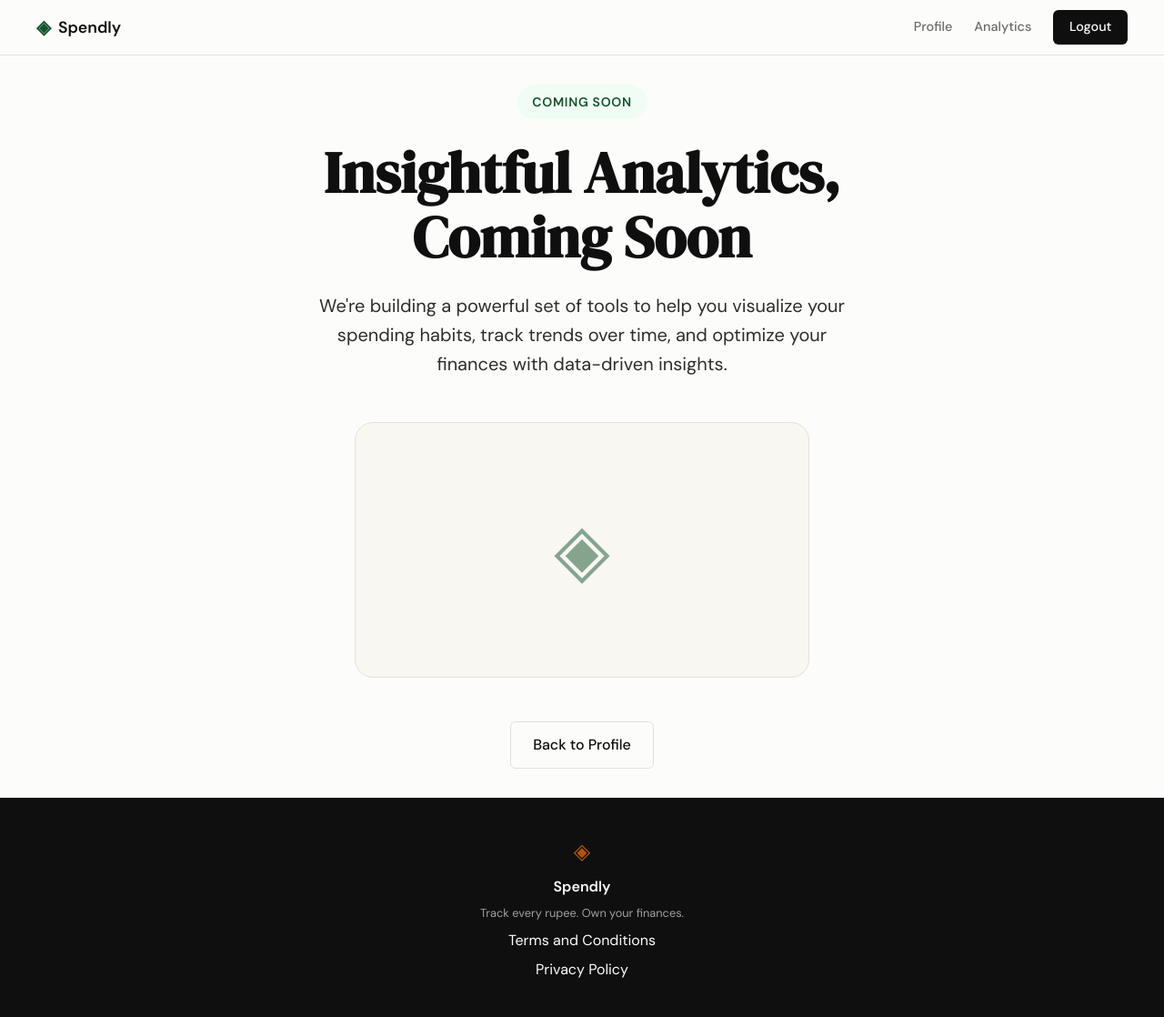
After one commit to subh3105-cmyk/spendly, a Flask app: page /analytics in a window 1280 px wide. The commit adds this page. Shown: the whole page at 91% size. Run offline with Flask 3, Linux system fonts and the light colour scheme; a user stored in the database is signed in.

Commit message:
Save current progress before starting add-expense feature

```diff
--- a/app.py
+++ b/app.py
@@ -164,6 +164,12 @@ def profile():
     )
 
 
+@app.route("/analytics")
+@login_required
+def analytics():
+    return render_template("analytics.html")
+
+
 @app.route("/expenses/add")
 def add_expense():
     return "Add expense — coming in Step 7"
--- /dev/null
+++ b/templates/analytics.html
@@ -0,0 +1,105 @@
+{% extends "base.html" %}
+
+{% block title %}Analytics — Spendly{% endblock %}
+
+{% block head %}
+<style>
+    .analytics-coming-soon {
+        display: flex;
+        flex-direction: column;
+        align-items: center;
+        justify-content: center;
+        text-align: center;
+        min-height: 70vh;
+        max-width: 800px;
+        margin: 0 auto;
+        padding: 2rem;
+    }
+
+    .badge {
+        display: inline-block;
+        padding: 0.5rem 1rem;
+        background-color: var(--accent-light);
+        color: var(--accent);
+        font-family: var(--font-body);
+        font-weight: 600;
+        font-size: 0.875rem;
+        border-radius: 999px;
+        margin-bottom: 1.5rem;
+        text-transform: uppercase;
+        letter-spacing: 0.05em;
+    }
+
+    .analytics-hero-title {
+        font-family: var(--font-display);
+        font-size: clamp(2.5rem, 5vw, 4rem);
+        color: var(--ink);
+        line-height: 1.1;
+        margin-bottom: 1.5rem;
+    }
+
+    .analytics-description {
+        font-family: var(--font-body);
+        font-size: 1.25rem;
+        color: var(--ink-soft);
+        line-height: 1.6;
+        margin-bottom: 3rem;
+        max-width: 600px;
+    }
+
+    .visual-placeholder {
+        width: 100%;
+        max-width: 500px;
+        aspect-ratio: 16 / 9;
+        background-color: var(--paper-warm);
+        border: 1px solid var(--border);
+        border-radius: var(--radius-lg);
+        display: flex;
+        align-items: center;
+        justify-content: center;
+        margin-bottom: 3rem;
+        position: relative;
+        overflow: hidden;
+    }
+
+    .brand-icon-large {
+        font-size: 5rem;
+        color: var(--accent);
+        opacity: 0.5;
+    }
+
+    .back-link {
+        display: inline-block;
+        font-family: var(--font-body);
+        color: var(--ink);
+        text-decoration: none;
+        font-weight: 500;
+        padding: 0.75rem 1.5rem;
+        border: 1px solid var(--border);
+        border-radius: var(--radius-sm);
+        transition: all 0.2s ease;
+    }
+
+    .back-link:hover {
+        background-color: var(--paper-warm);
+        border-color: var(--ink);
+    }
+</style>
+{% endblock %}
+
+{% block content %}
+<div class="analytics-coming-soon">
+    <span class="badge">Coming Soon</span>
+    <h1 class="analytics-hero-title">Insightful Analytics, Coming Soon</h1>
+    <p class="analytics-description">
+        We're building a powerful set of tools to help you visualize your spending habits,
+        track trends over time, and optimize your finances with data-driven insights.
+    </p>
+
+    <div class="visual-placeholder">
+        <span class="brand-icon-large">◈</span>
+    </div>
+
+    <a href="{{ url_for('profile') }}" class="back-link">Back to Profile</a>
+</div>
+{% endblock %}
--- a/templates/base.html
+++ b/templates/base.html
@@ -20,7 +20,8 @@
             </a>
             <div class="nav-links">
                 {% if session.get('user_id') %}
-                    <a href="{{ url_for('profile') }}">Profile</a>
+                    <a href="{{ url_for('profile') }}" class="{{ 'active' if request.endpoint == 'profile' else '' }}">Profile</a>
+                    <a href="{{ url_for('analytics') }}" class="{{ 'active' if request.endpoint == 'analytics' else '' }}">Analytics</a>
                     <a href="{{ url_for('logout') }}" class="nav-cta">Logout</a>
                 {% else %}
                     <a href="{{ url_for('login') }}">Sign in</a>
```
